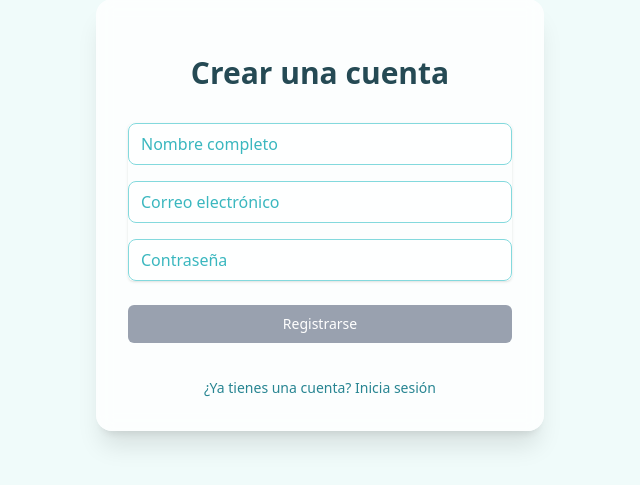
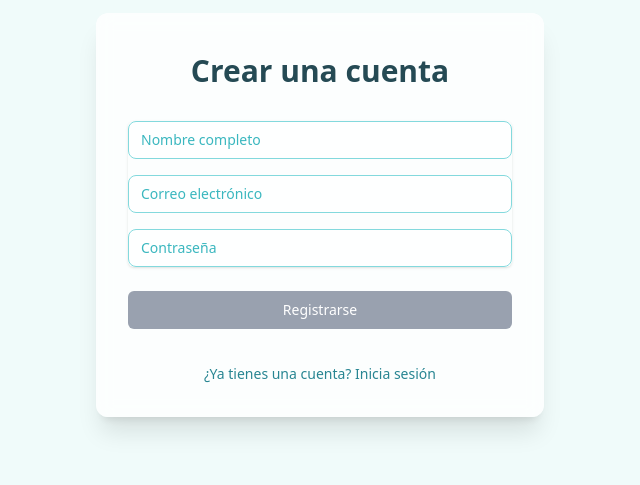
Before and after one commit to zmykedev/tourist-go, a React (Vite) app: page /register in a window 1280 px wide. Shown: the part 185-670 px from the top of the page, without its empty margins (320-960 px from the left). Built offline with nearby package versions, Linux system fonts and the light colour scheme.

Commit message:
responsive

```diff
--- a/src/components/Register.tsx
+++ b/src/components/Register.tsx
@@ -134,14 +134,14 @@ const Register: React.FC = () => {
   };
 
   return (
-    <div className="min-h-screen flex items-center justify-center bg-[var(--color-fountain-blue-50)] dark:bg-[var(--color-fountain-blue-900)]">
+    <div className="min-h-screen flex items-center justify-center bg-[var(--color-fountain-blue-50)] dark:bg-[var(--color-fountain-blue-900)] px-4 sm:px-6 lg:px-8">
       <motion.div
         initial={{ opacity: 0, y: 20 }}
         animate={{ opacity: 1, y: 0 }}
-        className="max-w-md w-full space-y-8 p-8 bg-white/80 backdrop-blur-sm dark:bg-[var(--color-fountain-blue-800)]/90 rounded-2xl shadow-xl"
+        className="w-full max-w-md space-y-8 bg-white/80 dark:bg-[var(--color-fountain-blue-800)]/80 backdrop-blur-sm p-6 sm:p-8 rounded-xl shadow-xl"
       >
         <div>
-          <h2 className="mt-6 text-center text-3xl font-extrabold text-[var(--color-fountain-blue-900)] dark:text-[var(--color-fountain-blue-100)]">
+          <h2 className="mt-2 text-center text-3xl font-extrabold text-[var(--color-fountain-blue-900)] dark:text-[var(--color-fountain-blue-100)]">
             Crear una cuenta
           </h2>
         </div>
@@ -157,7 +157,7 @@ const Register: React.FC = () => {
                 name="name"
                 type="text"
                 required
-                className="appearance-none rounded-lg relative block w-full px-3 py-2 border border-[var(--color-fountain-blue-300)] dark:border-[var(--color-fountain-blue-600)] placeholder-[var(--color-fountain-blue-400)] dark:placeholder-[var(--color-fountain-blue-400)] text-[var(--color-fountain-blue-900)] dark:text-[var(--color-fountain-blue-100)] bg-white/50 dark:bg-[var(--color-fountain-blue-900)]/50 focus:outline-none focus:ring-[var(--color-fountain-blue-500)] focus:border-[var(--color-fountain-blue-500)]"
+                className="appearance-none rounded-lg relative block w-full px-3 py-2 border border-[var(--color-fountain-blue-300)] dark:border-[var(--color-fountain-blue-600)] placeholder-[var(--color-fountain-blue-400)] dark:placeholder-[var(--color-fountain-blue-400)] text-[var(--color-fountain-blue-900)] dark:text-[var(--color-fountain-blue-100)] bg-white/50 dark:bg-[var(--color-fountain-blue-900)]/50 focus:outline-none focus:ring-[var(--color-fountain-blue-500)] focus:border-[var(--color-fountain-blue-500)] text-base sm:text-sm"
                 placeholder="Nombre completo"
                 value={formData.name}
                 onChange={handleChange}
@@ -191,7 +191,7 @@ const Register: React.FC = () => {
                 name="email"
                 type="email"
                 required
-                className="appearance-none rounded-lg relative block w-full px-3 py-2 border border-[var(--color-fountain-blue-300)] dark:border-[var(--color-fountain-blue-600)] placeholder-[var(--color-fountain-blue-400)] dark:placeholder-[var(--color-fountain-blue-400)] text-[var(--color-fountain-blue-900)] dark:text-[var(--color-fountain-blue-100)] bg-white/50 dark:bg-[var(--color-fountain-blue-900)]/50 focus:outline-none focus:ring-[var(--color-fountain-blue-500)] focus:border-[var(--color-fountain-blue-500)]"
+                className="appearance-none rounded-lg relative block w-full px-3 py-2 border border-[var(--color-fountain-blue-300)] dark:border-[var(--color-fountain-blue-600)] placeholder-[var(--color-fountain-blue-400)] dark:placeholder-[var(--color-fountain-blue-400)] text-[var(--color-fountain-blue-900)] dark:text-[var(--color-fountain-blue-100)] bg-white/50 dark:bg-[var(--color-fountain-blue-900)]/50 focus:outline-none focus:ring-[var(--color-fountain-blue-500)] focus:border-[var(--color-fountain-blue-500)] text-base sm:text-sm"
                 placeholder="Correo electrónico"
                 value={formData.email}
                 onChange={handleChange}
@@ -225,7 +225,7 @@ const Register: React.FC = () => {
                 name="password"
                 type="password"
                 required
-                className="appearance-none rounded-lg relative block w-full px-3 py-2 border border-[var(--color-fountain-blue-300)] dark:border-[var(--color-fountain-blue-600)] placeholder-[var(--color-fountain-blue-400)] dark:placeholder-[var(--color-fountain-blue-400)] text-[var(--color-fountain-blue-900)] dark:text-[var(--color-fountain-blue-100)] bg-white/50 dark:bg-[var(--color-fountain-blue-900)]/50 focus:outline-none focus:ring-[var(--color-fountain-blue-500)] focus:border-[var(--color-fountain-blue-500)]"
+                className="appearance-none rounded-lg relative block w-full px-3 py-2 border border-[var(--color-fountain-blue-300)] dark:border-[var(--color-fountain-blue-600)] placeholder-[var(--color-fountain-blue-400)] dark:placeholder-[var(--color-fountain-blue-400)] text-[var(--color-fountain-blue-900)] dark:text-[var(--color-fountain-blue-100)] bg-white/50 dark:bg-[var(--color-fountain-blue-900)]/50 focus:outline-none focus:ring-[var(--color-fountain-blue-500)] focus:border-[var(--color-fountain-blue-500)] text-base sm:text-sm"
                 placeholder="Contraseña"
                 value={formData.password}
                 onChange={handleChange}
@@ -318,17 +318,13 @@ const Register: React.FC = () => {
             </div>
           </div>
 
-
-
-
-
           <div>
             <motion.button
               type="submit"
               whileHover={{ scale: 1.02 }}
               whileTap={{ scale: 0.98 }}
               disabled={isLoading || passwordStrength < 100}
-              className={`group relative w-full flex justify-center py-2 px-4 border border-transparent text-sm font-medium rounded-md text-white ${
+              className={`group relative w-full flex justify-center py-2 px-4 border border-transparent text-base sm:text-sm font-medium rounded-md text-white ${
                 passwordStrength < 100
                   ? 'bg-gray-400 cursor-not-allowed'
                   : 'bg-[var(--color-fountain-blue-600)] hover:bg-[var(--color-fountain-blue-700)] dark:bg-[var(--color-fountain-blue-500)] dark:hover:bg-[var(--color-fountain-blue-600)]'
@@ -347,7 +343,7 @@ const Register: React.FC = () => {
           </div>
         </form>
 
-        <div className="text-center">
+        <div className="text-center mt-4">
           <button
             onClick={() => navigate('/login')}
             className="text-sm text-[var(--color-fountain-blue-600)] dark:text-[var(--color-fountain-blue-300)] hover:text-[var(--color-fountain-blue-800)] dark:hover:text-[var(--color-fountain-blue-100)]"
```
